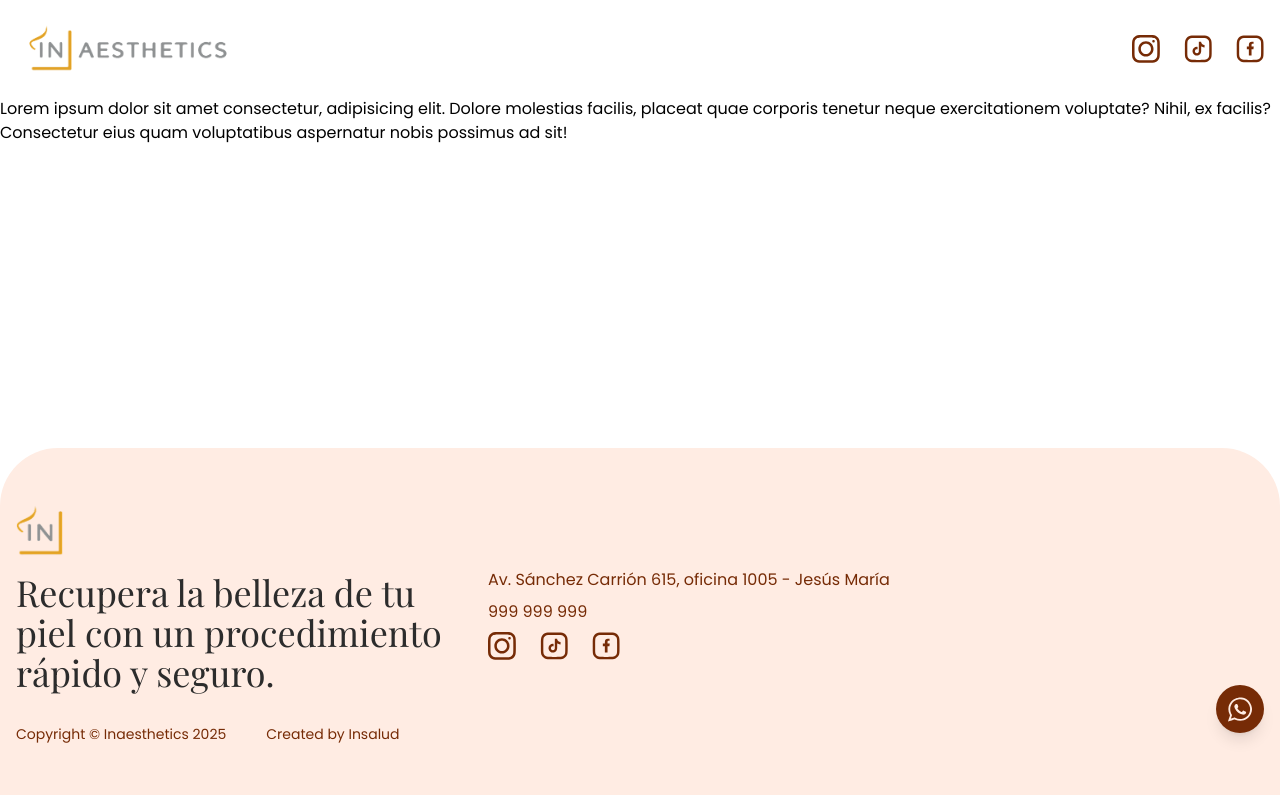
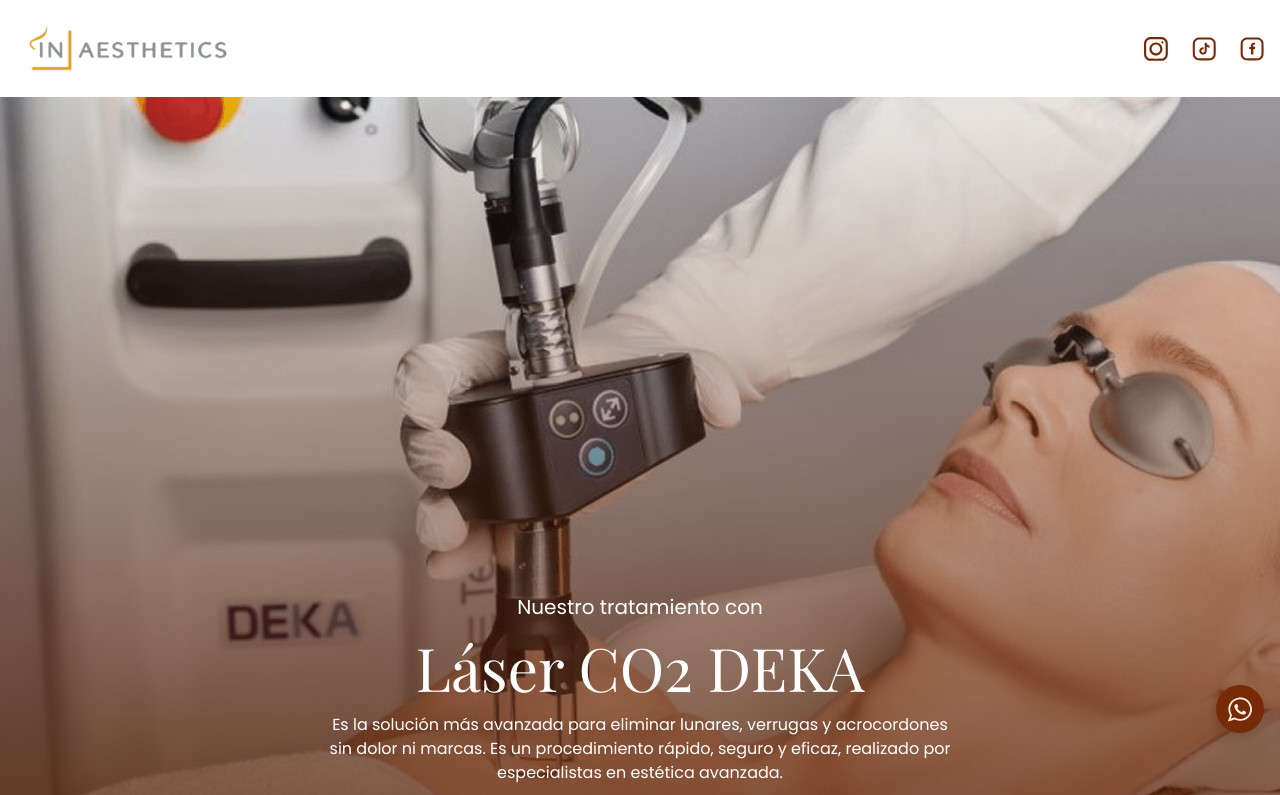
Before and after one commit to M4rckR/in-aesthetics, a Next.js app: page / in a window 1280 px wide. Shown: the top 795 px of the page. Built offline with nearby package versions, Linux system fonts and the light colour scheme; a web font is replaced by a local one.

Commit message:
Hero ready

```diff
--- a/app/globals.css
+++ b/app/globals.css
@@ -1,5 +1,4 @@
 @import "tailwindcss";
-
 
 @theme {
   /* Fuentes */
@@ -12,15 +11,29 @@
   --color-in-brown: #762B06;
 }
 
+::-webkit-scrollbar {
+  display: none;
+  scrollbar-width: none
+}
+
+* {
+  scrollbar-width: none;     /* Firefox */
+}
+
+@keyframes suave-latido {
+  0%, 100% {
+    transform: scale(1);
+  }
+  50% {
+    transform: scale(1.05);
+  }
+}
+
+.animate-suave-latido {
+  animation: suave-latido 2.5s ease-in-out infinite;
+}
+
 
 body {
   @apply font-in-poppins
 }
-
-h1, h2, h3, h4, h5 {
-  @apply text-in-title-base
-}
-
-p {
-  @apply text-in-brown
-}
--- a/app/page.tsx
+++ b/app/page.tsx
@@ -1,7 +1,10 @@
+import { HeroLaserTreatment } from '@/components/heroLaserTreatment/HeroLaserTreatment';
+import 'lenis/dist/lenis.css'
+
 export default function Home() {
   return (
     <main className="grow">
-      Lorem ipsum dolor sit amet consectetur, adipisicing elit. Dolore molestias facilis, placeat quae corporis tenetur neque exercitationem voluptate? Nihil, ex facilis? Consectetur eius quam voluptatibus aspernatur nobis possimus ad sit!
+      <HeroLaserTreatment/>
     </main>
   );
 }
--- a/components/header/Header.tsx
+++ b/components/header/Header.tsx
@@ -16,7 +16,7 @@
                     // placeholder="blur"
                 />
                 <Socialbar
-                  size={28}
+                  size={24}
                   gap={24}
                 />
             </div>
--- a/components/heroLaserTreatment/HeroLaserTreatment.tsx
+++ b/components/heroLaserTreatment/HeroLaserTreatment.tsx
@@ -1,5 +1,24 @@
+import Image from "next/image"
+
+
 export const HeroLaserTreatment = () => {
   return (
-    <div>HeroLaserTreatment</div>
+    <div className="relative min-h-[480] md:min-h-screen">
+      <Image
+        priority
+        alt="Tratamiento laser co2"
+        src="/images/hero_image.png"
+        fill
+        className="object-cover"
+      />
+      <div className="absolute inset-0 bg-gradient-to-t from-[#571E03] to-transparent opacity-80" />
+      <div className="top-1/2 -translate-y-1/2 md:top-auto md:translate-y-0 absolute text-center max-w-[1200px] lg:left-1/2 lg:-translate-x-1/2 flex flex-col items-center md:bottom-12 space-y-4 text-white px-6 lg:px-0">
+        <p className="text-xl">Nuestro tratamiento con</p>
+        <h2 className="font-in-playfair text-4xl lg:text-6xl">Láser CO2 DEKA</h2>
+        <p>Es la solución más avanzada para eliminar lunares, verrugas y acrocordones sin dolor ni marcas. Es un procedimiento rápido, seguro y eficaz, realizado por especialistas en estética avanzada.</p>
+        <a className="bg-in-pink rounded-4xl py-3 px-12 block text-in-brown shadow  transition-all duration-150 hover:scale-105 animate-suave-latido" href="#">Agendar cita</a>
+      </div>
+
+    </div>
   )
 }
--- /dev/null
+++ b/index.ts
@@ -0,0 +1,9 @@
+export type buttonVariants = {
+    name: string
+    set: buttonVariantsSet
+}
+
+export type buttonVariantsSet = {
+    color:string,
+    background:string
+}
--- a/package.json
+++ b/package.json
@@ -9,9 +9,11 @@
     "lint": "next lint"
   },
   "dependencies": {
+    "lenis": "^1.3.1",
     "next": "15.3.1",
     "react": "^19.0.0",
     "react-dom": "^19.0.0",
+    "swiper": "^11.2.6",
     "tienda-inhaestetics": "file:"
   },
   "devDependencies": {
```
Also changed, not shown: app/layout.tsx (+7 -6 lines), 1 other file (tests, documents, lock files or other folders).
